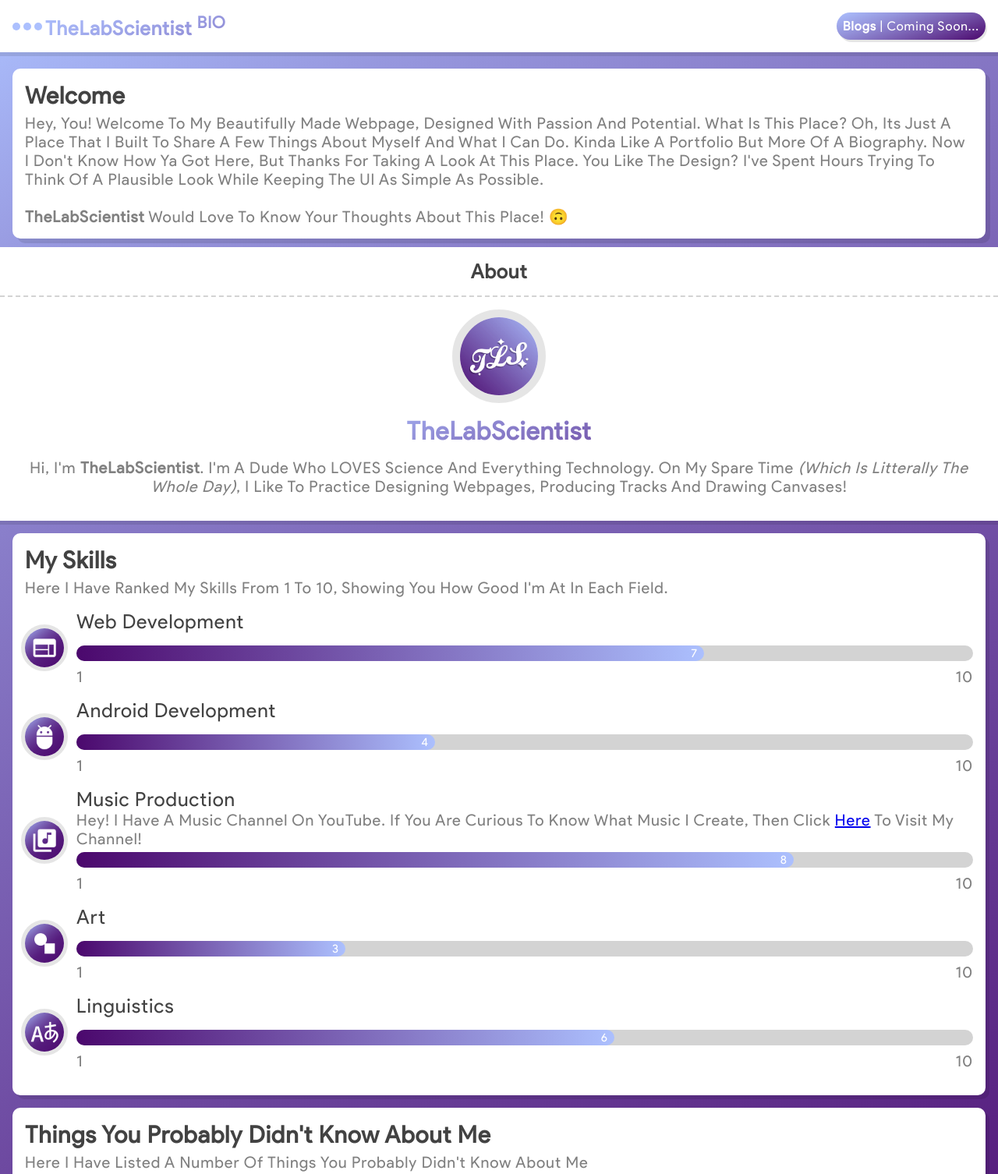
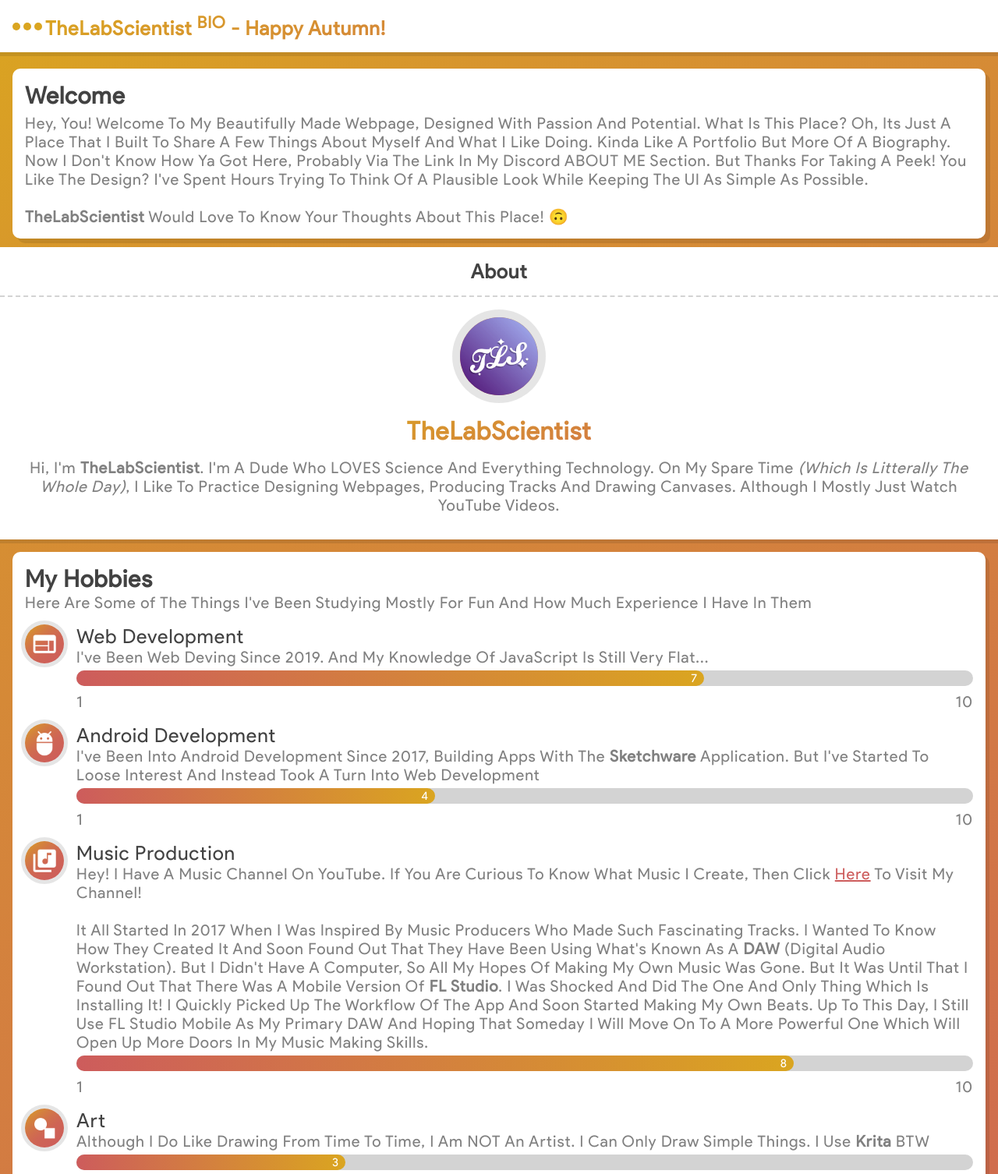
Before and after one commit to TheLabScientist/thelabscientist.github.io, a plain HTML site: page index.html in a window 1280 px wide. Shown: the top 1506 px of the page at 78% size. Drawn offline with Linux system fonts and the light colour scheme.

Commit message:
Add files via upload

```diff
--- a/index.html
+++ b/index.html
@@ -12,12 +12,12 @@
     <meta property="og:title" content="TheLabScientist">
     <meta property="og:type" content="website">
     <meta property="og:url" content="https://thelabscientist.github.io">
-    <meta property="og:image" content="https://raw.githubusercontent.com/TheLabScientist/TheLabScientist.github.io/main/assets/img/thumbnail.jpeg">
+    <meta property="og:image" content="https://raw.githubusercontent.com/TheLabScientist/TheLabScientist.github.io/main/assets/img/thumbnail.png">
     <meta property="og:description" content="About TheLabScientist">
     <meta name="theme-color" content="#ffffff">
     <meta name="twitter:card" content="summary_large_image">
 
-    <link rel="icon" type="image/x-icon" href="assets/img/favicon.jpg">
+    <link rel="icon" type="image/x-icon" href="assets/img/favicon.png">
 
     <title>TheLabScientist: BIO</title>
 
@@ -29,15 +29,14 @@
     <main>
     <div class="navbar">
         <div id = "dot1"></div> <div id = "dot2"></div> <div id = "dot3"></div>
-        <h1>TheLabScientist <sup>BIO</sup></h1>
-        <button><b>Blogs</b> | Coming Soon...</button>
+        <h1>TheLabScientist <sup>BIO</sup> - Happy Autumn!</h1>
     </div>
 
     <div class = "info-box">
         <div id = "box">
             <div id = "card">
                 <h1>Welcome</h1>
-                <p>Hey, You! Welcome To My Beautifully Made Webpage, Designed With Passion And Potential. What Is This Place? Oh, Its Just A Place That I Built To Share A Few Things About Myself And What I Can Do. Kinda Like A Portfolio But More Of A Biography. Now I Don't Know How Ya Got Here, But Thanks For Taking A Look At This Place. You Like The Design? I've Spent Hours Trying To Think Of A Plausible Look While Keeping The UI As Simple As Possible.<br><br>
+                <p>Hey, You! Welcome To My Beautifully Made Webpage, Designed With Passion And Potential. What Is This Place? Oh, Its Just A Place That I Built To Share A Few Things About Myself And What I Like Doing. Kinda Like A Portfolio But More Of A Biography. Now I Don't Know How Ya Got Here, Probably Via The Link In My Discord ABOUT ME Section. But Thanks For Taking A Peek! You Like The Design? I've Spent Hours Trying To Think Of A Plausible Look While Keeping The UI As Simple As Possible.<br><br>
 
                 <b>TheLabScientist</b> Would Love To Know Your Thoughts About This Place! 🙃</p>
             </div>
@@ -51,17 +50,18 @@
     <div class = "about-box">
         <img id = "pfp" src = "assets/img/pfp.png">
         <h1>TheLabScientist</h1>
-        <p>Hi, I'm <b>TheLabScientist</b>. I'm A Dude Who LOVES Science And Everything Technology. On My Spare Time <i>(Which Is Litterally The Whole Day)</i>, I Like To Practice Designing Webpages, Producing Tracks And Drawing Canvases!</p>
+        <p>Hi, I'm <b>TheLabScientist</b>. I'm A Dude Who LOVES Science And Everything Technology. On My Spare Time <i>(Which Is Litterally The Whole Day)</i>, I Like To Practice Designing Webpages, Producing Tracks And Drawing Canvases. Although I Mostly Just Watch YouTube Videos.</p>
     </div>
 
     <div class = "skills-box">
-        <h1>My Skills</h1>
-        <p>Here I Have Ranked My Skills From 1 To 10, Showing You How Good I'm At In Each Field.</p>
+        <h1>My Hobbies</h1>
+        <p>Here Are Some of The Things I've Been Studying Mostly For Fun And How Much Experience I Have In Them</p>
 
         <div class = "skill-bar">
-            <img src = "assets/img/web.png">
+            <img id = "icon" src = "assets/img/web.png">
             <div id = "info">
                 <h1>Web Development</h1>
+                <h2>I've Been Web Deving Since 2019. And My Knowledge Of JavaScript Is Still Very Flat...</h2>
                 <div id = "progress-bar"><div id = "progress" style = "width: 70%"><p>7</p></div></div>
                 <div id = "numbers">
                     <p id = "one">1</p>
@@ -72,9 +72,10 @@
         </div>
 
         <div class = "skill-bar">
-            <img src = "assets/img/android.png">
+            <img id = "icon" src = "assets/img/android.png">
             <div id = "info">
                 <h1>Android Development</h1>
+                <h2>I've Been Into Android Development Since 2017, Building Apps With The <b>Sketchware</b> Application. But I've Started To Loose Interest And Instead Took A Turn Into Web Development</h2>
                 <div id = "progress-bar"><div id = "progress" style = "width: 40%"><p>4</p></div></div>
                 <div id = "numbers">
                     <p id = "one">1</p>
@@ -85,10 +86,12 @@
         </div>
 
         <div class = "skill-bar">
-            <img src = "assets/img/music.png">
+            <img id = "icon" src = "assets/img/music.png">
             <div id = "info">
-                <h1 style = "margin: 0;">Music Production</h1>
-                <h2 style = "margin: 0 0 5px 0;">Hey! I Have A Music Channel On YouTube. If You Are Curious To Know What Music I Create, Then Click <a href = "https://youtube.com/channel/UCXFG_UZdvcCEOfuwNLbqn6g">Here</a> To Visit My Channel!</h2>
+                <h1>Music Production</h1>
+                <h2>Hey! I Have A Music Channel On YouTube. If You Are Curious To Know What Music I Create, Then Click <a href = "https://youtube.com/channel/UCXFG_UZdvcCEOfuwNLbqn6g">Here</a> To Visit My Channel!</h2>
+                <br>
+                <h2>It All Started In 2017 When I Was Inspired By Music Producers Who Made Such Fascinating Tracks. I Wanted To Know How They Created It And Soon Found Out That They Have Been Using What's Known As A <b>DAW</b> (Digital Audio Workstation). But I Didn't Have A Computer, So All My Hopes Of Making My Own Music Was Gone. But It Was Until That I Found Out That There Was A Mobile Version Of <b>FL Studio</b>. I Was Shocked And Did The One And Only Thing Which Is Installing It! I Quickly Picked Up The Workflow Of The App And Soon Started Making My Own Beats. Up To This Day, I Still Use FL Studio Mobile As My Primary DAW And Hoping That Someday I Will Move On To A More Powerful One Which Will Open Up More Doors In My Music Making Skills.</h2>
                 <div id = "progress-bar"><div id = "progress" style = "width: 80%"><p>8</p></div></div>
                 <div id = "numbers">
                     <p id = "one">1</p>
@@ -99,9 +102,10 @@
         </div>
 
         <div class = "skill-bar">
-            <img src = "assets/img/art.png">
+            <img id = "icon" src = "assets/img/art.png">
             <div id = "info">
                 <h1>Art</h1>
+                <h2>Although I Do Like Drawing From Time To Time, I Am NOT An Artist. I Can Only Draw Simple Things. I Use <b>Krita</b> BTW</h2>
                 <div id = "progress-bar"><div id = "progress" style = "width: 30%"><p>3</p></div></div>
                 <div id = "numbers">
                     <p id = "one">1</p>
@@ -112,10 +116,25 @@
         </div>
 
         <div class = "skill-bar">
-            <img src = "assets/img/linguistics.png">
+            <img id = "icon" src = "assets/img/linguistics.png">
             <div id = "info">
                 <h1>Linguistics</h1>
+                <h2>Linguistics Is One Of Those Topics That Most People Wouldn't Study But I Find It Cool To Know About How Languages Are Formed And Using All This Info To Construct My Own. I Am A Conlanger, But The Language That I Am Constructing Is Secret For Now. I Don't Even Know If I Will Ever Finish The Documentation For It</h2>
                 <div id = "progress-bar"><div id = "progress" style = "width: 60%"><p>6</p></div></div>
+                <div id = "numbers">
+                    <p id = "one">1</p>
+                    <p id = "five"></p>
+                    <p id = "ten">10</p>
+                </div>
+            </div>
+        </div>
+
+        <div class = "skill-bar">
+            <img id = "icon" src = "assets/img/crypto.png">
+            <div id = "info">
+                <h1>Cryptography</h1>
+                <h2>I've Made A Few Encoding Algorithms Which Was Very Cool Thing To Get Into. One Of them Would Encode Everything To Digits Only. My Greatest Creation Was When I Successfully Remade Base 64, Which Took A Few Days To Understand And Create</h2>
+                <div id = "progress-bar"><div id = "progress" style = "width: 40%"><p>4</p></div></div>
                 <div id = "numbers">
                     <p id = "one">1</p>
                     <p id = "five"></p>
@@ -144,7 +163,6 @@
             <p><span>•</span> My Favourite Season Is <b>Winter</b></p>
             <p><span>•</span> My Favourite Game Genre Is <b>Simulation</b></p>
             <p><span>•</span> My favourite fast food is <b>Pizza</b></p>
-
         </li>
     </div>
 
--- a/style.css
+++ b/style.css
@@ -1,6 +1,6 @@
 :root {
-    --colorOne: rgb(172, 192, 254);
-    --colorTwo: rgb(75, 8, 109);
+    --colorOne: goldenrod;
+    --colorTwo: indianred;
 }
 
 @font-face {
@@ -23,6 +23,10 @@ body {
 main {
     height: fit-content;
     background-image: linear-gradient(150deg, var(--colorOne), 40%, var(--colorTwo));
+}
+
+a {
+    color: var(--colorTwo);
 }
 
 .navbar {
@@ -66,23 +70,6 @@ main {
    background-clip: text;
    -webkit-background-clip: text;
    -webkit-text-fill-color: transparent;
-}
-
-.navbar button {
-    margin-left: 16px;
-    padding: 8px;
-    border: none;
-    background-image: linear-gradient(160deg, var(--colorOne), 55%, var(--colorTwo));
-    border-radius: 90px;
-    color: white;
-    box-shadow: 2px 3px 0px rgba(0, 0, 0, 0.1);
-    font-size: 16px;
-    transition: 100ms ease-in-out;
-}
-
-.navbar button:active {
-    transform: translateY(2px);
-    box-shadow: 1px 1px 0px rgba(0, 0, 0, 0.1);
 }
 
 .info-box {
@@ -168,6 +155,8 @@ main {
     border-radius: 90px;
     border: 10px solid rgba(0, 0, 0, 0.1);
     transition: 500ms ease-in-out;
+    background-image: linear-gradient(245deg, var(--colorOne), 50%, var(--colorTwo));
+    background-clip: content-box;
 }
 
 .about-box #pfp:hover {
@@ -216,7 +205,7 @@ main {
     color: #424242;
     font-size: 30px;
     padding: 0;
-    margin: 0 0 5px 0;
+    margin: 0;
 }
 
 .skills-box h1 span {
@@ -228,6 +217,7 @@ main {
     font-size: 20px;
     padding: 0;
     font-weight: normal;
+    margin: 0 0 5px 0;
 }
 
 .skills-box p {
@@ -239,11 +229,11 @@ main {
 
 .skills-box .skill-bar {
     display: flex;
-    align-items: center;
+    align-items: stretch;
     margin-bottom: 16px;
 }
 
-.skills-box .skill-bar img {
+.skills-box .skill-bar #icon {
     width: 50px;
     height: 50px;
     background-image: linear-gradient(-40deg, var(--colorTwo), 75%, var(--colorOne));
@@ -260,7 +250,7 @@ main {
     font-size: 25px;
     font-weight: normal;
     padding: 0;
-    margin: 0 0 16px 0;
+    margin: 0;
 }
 
 .skills-box .skill-bar #info #progress-bar {
@@ -320,7 +310,7 @@ main {
 
 .facts-box h1 {
     padding: 0;
-    margin: 0 0 5px 0;
+    margin: 0;
     color: #424242;
     font-size: 30px;
 }
```
